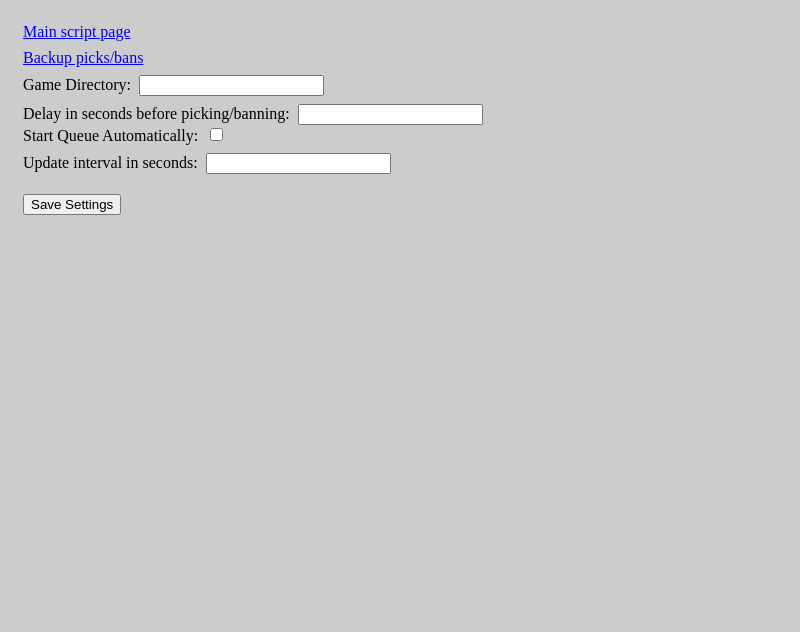
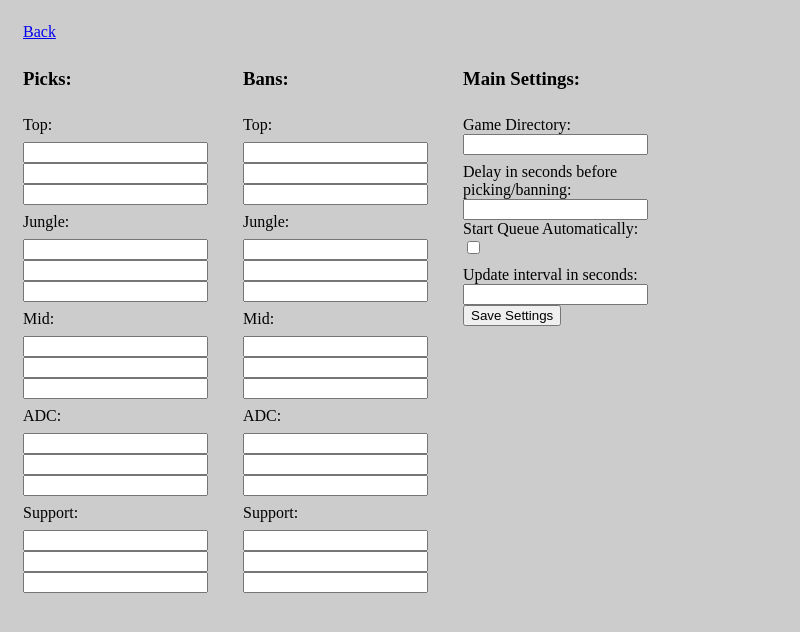
Before and after one commit to jacob2467/champselect-2.0, an Electron app: page frontend/settings.html in a window 800 px wide. Drawn offline with Linux system fonts and the light colour scheme; no server answers.

Commit message:
Merge settings pages into one
After dealing with annoying issues related to sharing data between different html pages, I decided to just merge both settings pages into one.

```diff
--- a/frontend/settings.html
+++ b/frontend/settings.html
@@ -3,16 +3,86 @@
 <link rel="stylesheet" href="styles.css">
     <body style="background-color: #CCCCCC; padding-left: 15px; padding-top: 15px">
         <div class="container" style="display: flex">
-            <div class="chunk"><form>
-                <!-- Link back to index -->
-                <a href="index.html" title="Go back to main script page">
-                    <div class="bot_pad">Main script page</div>
+            <!-- Champs to pick -->
+            <div class="chunk champsection"><form>
+                <!-- Link back to main settings page -->
+                <a href="settings.html" title="Go back to main settings page">
+                    <div class="bot_pad">Back</div>
                 </a>
+                <h3 class="bot_pad">Picks:</h3>
 
-                <!-- Picks/bans page -->
-                <a href="picks_bans.html" title="Change fallback champions to pick or ban">
-                    <div class="bot_pad">Backup picks/bans</div>
-                </a>
+                <div class="bot_pad">Top:</div>
+                <input id="cfg_pick_top-1"> <br>
+                <input id="cfg_pick_top-2"> <br>
+                <input id="cfg_pick_top-3"> <br>
+                <div class="bot_pad"> </div>
+
+
+                <div class="bot_pad">Jungle:</div>
+                <input id="cfg_pick_jungle-1"> <br>
+                <input id="cfg_pick_jungle-2"> <br>
+                <input id="cfg_pick_jungle-3"> <br>
+                <div class="bot_pad"> </div>
+
+                <div class="bot_pad">Mid:</div>
+                <input id="cfg_pick_middle-1"> <br>
+                <input id="cfg_pick_middle-2"> <br>
+                <input id="cfg_pick_middle-3"> <br>
+                <div class="bot_pad"> </div>
+
+                <div class="bot_pad">ADC:</div>
+                <input id="cfg_pick_bottom-1"> <br>
+                <input id="cfg_pick_bottom-2"> <br>
+                <input id="cfg_pick_bottom-3"> <br>
+                <div class="bot_pad"> </div>
+
+                <div class="bot_pad">Support:</div>
+                <input id="cfg_pick_utility-1"> <br>
+                <input id="cfg_pick_utility-2"> <br>
+                <input id="cfg_pick_utility-3"> <br>
+                <div class="bot_pad"> </div>
+            </form> </div>
+
+             <!-- Champs to ban -->
+            <div class="chunk champsection"><form>
+                <!-- Add a blank space so champ options are lined up -->
+                <div class="bot_pad">&nbsp</div>
+                <h3 class="bot_pad">Bans:</h3>
+
+                <div class="bot_pad">Top:</div>
+                <input id="cfg_ban_top-1"> <br>
+                <input id="cfg_ban_top-2"> <br>
+                <input id="cfg_ban_top-3"> <br>
+                <div class="bot_pad"> </div>
+
+
+                <div class="bot_pad">Jungle:</div>
+                <input id="cfg_ban_jungle-1"> <br>
+                <input id="cfg_ban_jungle-2"> <br>
+                <input id="cfg_ban_jungle-3"> <br>
+                <div class="bot_pad"> </div>
+
+                <div class="bot_pad">Mid:</div>
+                <input id="cfg_ban_middle-1"> <br>
+                <input id="cfg_ban_middle-2"> <br>
+                <input id="cfg_ban_middle-3"> <br>
+                <div class="bot_pad"> </div>
+
+                <div class="bot_pad">ADC:</div>
+                <input id="cfg_ban_bottom-1"> <br>
+                <input id="cfg_ban_bottom-2"> <br>
+                <input id="cfg_ban_bottom-3"> <br>
+                <div class="bot_pad"> </div>
+
+                <div class="bot_pad">Support:</div>
+                <input id="cfg_ban_utility-1"> <br>
+                <input id="cfg_ban_utility-2"> <br>
+                <input id="cfg_ban_utility-3"> <br>
+                <div class="bot_pad"> </div>
+            </form> </div>
+            <div class="chunk champsection"><form>
+                <div class="bot_pad">&nbsp</div>
+                <h3 class="bot_pad">Main Settings:</h3>
 
                 <!-- Set up elements to change for main settngs -->
                 <div class="chunk"><form>
@@ -34,8 +104,8 @@
                     <span> Update interval in seconds:&nbsp </span>
                     <input id="cfg_update_interval" placeholder=""> <br>
 
-                </form> </div>
-                <button id="saveButton"> Save Settings </button>
+                    <button id="saveButton"> Save Settings </button>
+                </form></div>
             </form> </div>
         </div>
     </body>
@@ -43,5 +113,6 @@
     <script src="api.js"></script>
     <script>
         setUpSettingsPage();
+        setUpPickBanSettings();
     </script>
 </html>
--- a/frontend/settings.js
+++ b/frontend/settings.js
@@ -44,7 +44,10 @@ async function setUpPickBanSettings() {
             // Set up placeholder text
             for (let i = 1; i <= 3; i++) {
                 let champ = cfg[key][i];
-                let htmelement = document.getElementById(`cfg_${role}-${actionType}-${i}`);
+                let name = `cfg_${actionType}_${role}-${i}`;
+                console.log("name");
+                console.log(name);
+                let htmelement = document.getElementById(name);
                 htmelement.placeholder = champ;
             }
         }
@@ -67,12 +70,13 @@ async function setUpSaveButton() {
         for (let actionType of actionTypes) { for (let role of roles) {
             for (let i = 1; i <= 3; i++) {
                 let cfgSectionName = `${actionType}_${role}`
-                let htmelement = document.getElementById(`cfg_${cfgSectionName}-${i}`);
+                let htmelement = document.getElementById(`cfg_${cfgSectionName}`);
+                console.log(htmelement);
                 // If the text content is null, do nothing
                 try {
                     console.log(cfgSectionName);
                     newConfig[cfgSectionName][`${i}`] = htmelement.textContent;
-                    console.log(newConfig[cfgSectionName][`${i}`]);
+                    console.log(newConfig);
                 } catch (e) {}
             }
         }}
--- a/frontend/styles.css
+++ b/frontend/styles.css
@@ -24,5 +24,5 @@
 }
 
 .champsection {
-    width: 400px;
+    width: 200px;
 }
```
Also changed, not shown: frontend/picks-bans.html (deleted, +0 -92 lines), 1 other file.
